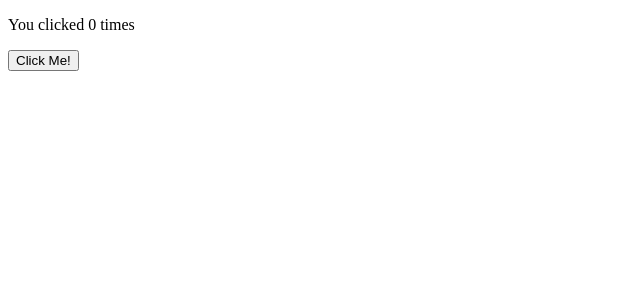
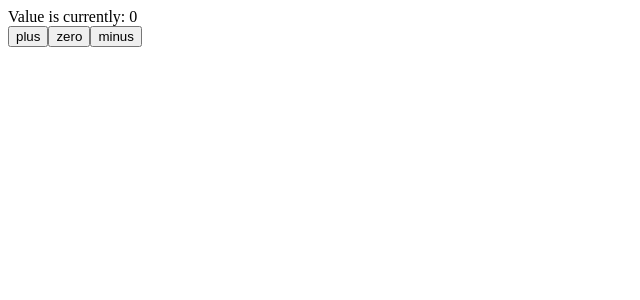
Before and after one commit to midcenturydude7/react-full-stack-open, a React (Create React App) app: page / in a window 1280 px wide. Shown: the top 300 px of the page, without its empty margins (0-640 px from the left). Built offline with nearby package versions, Linux system fonts and the light colour scheme.

Commit message:
Refactoring code to include destructuring of props

```diff
--- a/src/App.js
+++ b/src/App.js
@@ -1,5 +1,10 @@
 import React from 'react';
-import Counter from './components/Counter';
+import Display from './components/Display';
+import Button from './components/Button';
+
+// { Stateful component}
+// import Counter from './components/Counter';
+
 // { Getting started }
 // import Header from './components/Header';
 // import Content from './components/Content';
@@ -9,9 +14,32 @@ import Counter from './components/Counter';
 // import Hello from './components/Hello';
 
 const App = () => {
+  const [counter, setCounter] = React.useState(0);
+
+  const increaseByOne = () => setCounter(counter + 1)
+  const decreaseByOne = () => setCounter(counter - 1);
+  const setToZero = () => setCounter(0);
+
   return (
-    <Counter />
+    <div>
+      <Display counter={counter} />
+      <Button
+        onClick={increaseByOne}
+        text="plus"
+      />
+      <Button
+        onClick={setToZero}
+        text="zero"
+      />
+      <Button
+        onClick={decreaseByOne}
+        text="minus"
+      />
+    </div>
   );
+    // { Stateful components }
+    // <Counter />
+
   // const {counter} = props
 
   // return (
--- /dev/null
+++ b/src/components/Button.js
@@ -0,0 +1,9 @@
+import React from "react";
+
+const Button = ({ onClick, text }) => (
+        <button onClick={onClick}>
+            {text}
+        </button>
+    );
+
+export default Button;
--- a/src/components/Counter.js
+++ b/src/components/Counter.js
@@ -1,6 +1,6 @@
 import React from "react";
 
-function Counter() {
+const Counter = () => {
     const [count, setCount] = React.useState(0);
 
     return (
--- /dev/null
+++ b/src/components/Display.js
@@ -0,0 +1,9 @@
+import React from "react";
+
+const Display = ({ counter }) => {
+    return (
+        <div>Value is currently: {counter}</div>
+    )
+}
+
+export default Display;
```
